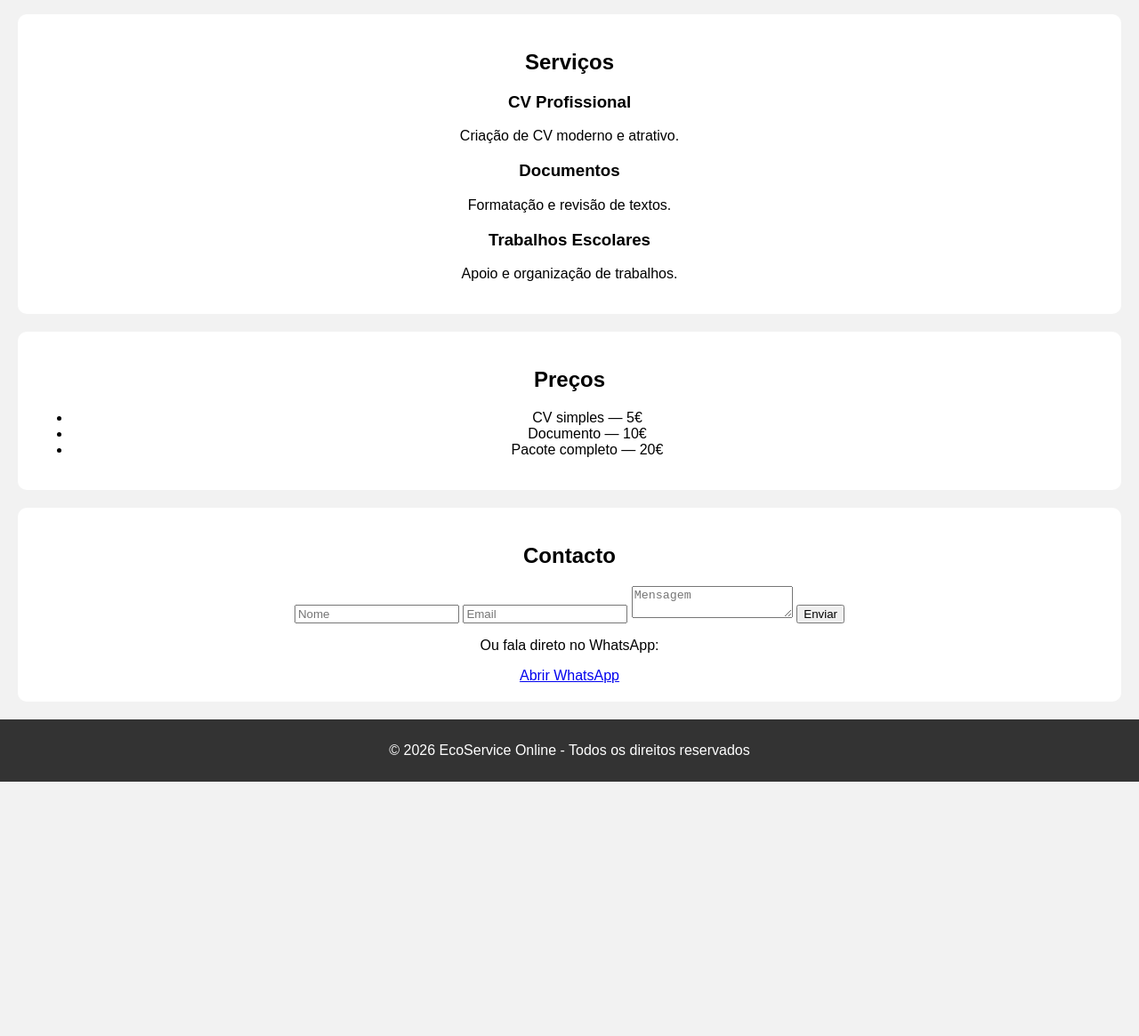
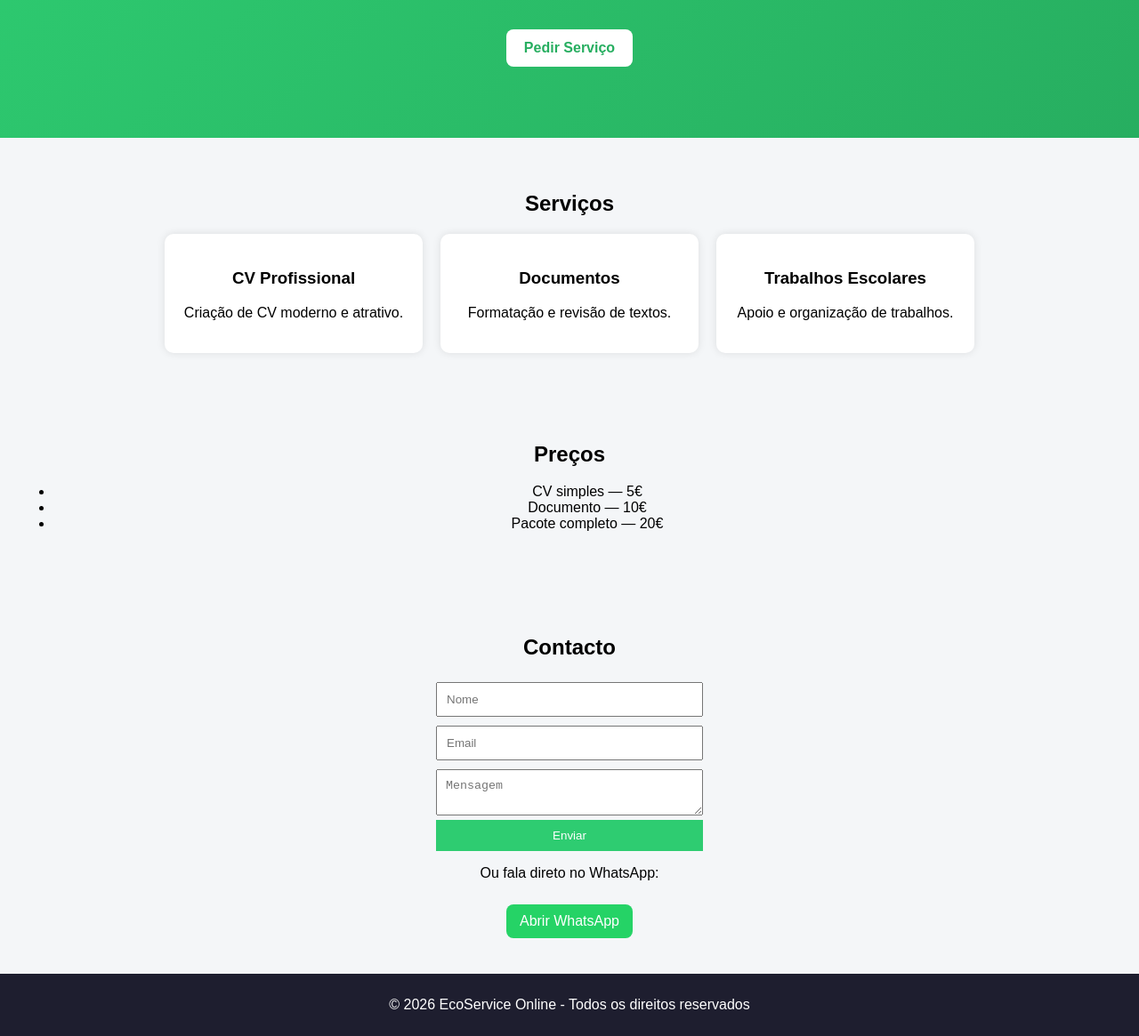
Before and after one commit to julinholazyyy-svg/plano-, a plain HTML site: page index.html in a window 1280 px wide. Shown: the part 260-1425 px from the top of the page at 89% size. Before the commit the page ends 1139 px from the top, so only its background shows below. Drawn offline with Linux system fonts and the light colour scheme.

Commit message:
Refactor styles for improved layout and design

```diff
--- a/style.css
+++ b/style.css
@@ -1,25 +1,106 @@
 body {
-    font-family: Arial;
     margin: 0;
-    background: #f2f2f2;
+    font-family: Arial, sans-serif;
+    background: #f4f6f8;
+}
+
+/* HEADER */
+header {
+    display: flex;
+    justify-content: space-between;
+    align-items: center;
+    background: #1e1e2f;
+    color: white;
+    padding: 15px 30px;
+}
+
+header nav a {
+    color: white;
+    margin: 0 10px;
+    text-decoration: none;
+}
+
+/* HERO */
+.hero {
+    text-align: center;
+    padding: 80px 20px;
+    background: linear-gradient(135deg, #2ecc71, #27ae60);
+    color: white;
+}
+
+.hero h1 {
+    font-size: 40px;
+}
+
+.btn {
+    display: inline-block;
+    margin-top: 20px;
+    padding: 12px 20px;
+    background: white;
+    color: #27ae60;
+    border-radius: 8px;
+    text-decoration: none;
+    font-weight: bold;
+}
+
+/* SECTIONS */
+section {
+    padding: 40px 20px;
     text-align: center;
 }
 
-header {
-    background: #2ecc71;
-    color: white;
-    padding: 20px;
+/* CARDS */
+.cards {
+    display: flex;
+    justify-content: center;
+    gap: 20px;
+    flex-wrap: wrap;
 }
 
-section {
+.card {
     background: white;
-    margin: 20px;
     padding: 20px;
+    width: 250px;
     border-radius: 10px;
+    box-shadow: 0 0 10px rgba(0,0,0,0.1);
 }
 
-footer {
-    background: #333;
-    color: white;
+/* FORM */
+form {
+    display: flex;
+    flex-direction: column;
+    width: 300px;
+    margin: auto;
+}
+
+form input, form textarea {
+    margin: 5px 0;
     padding: 10px;
 }
+
+button {
+    padding: 10px;
+    background: #2ecc71;
+    border: none;
+    color: white;
+    cursor: pointer;
+}
+
+/* WHATSAPP */
+.btn-whatsapp {
+    display: inline-block;
+    margin-top: 10px;
+    background: #25D366;
+    color: white;
+    padding: 10px 15px;
+    border-radius: 8px;
+    text-decoration: none;
+}
+
+/* FOOTER */
+footer {
+    background: #1e1e2f;
+    color: white;
+    text-align: center;
+    padding: 10px;
+}
```
